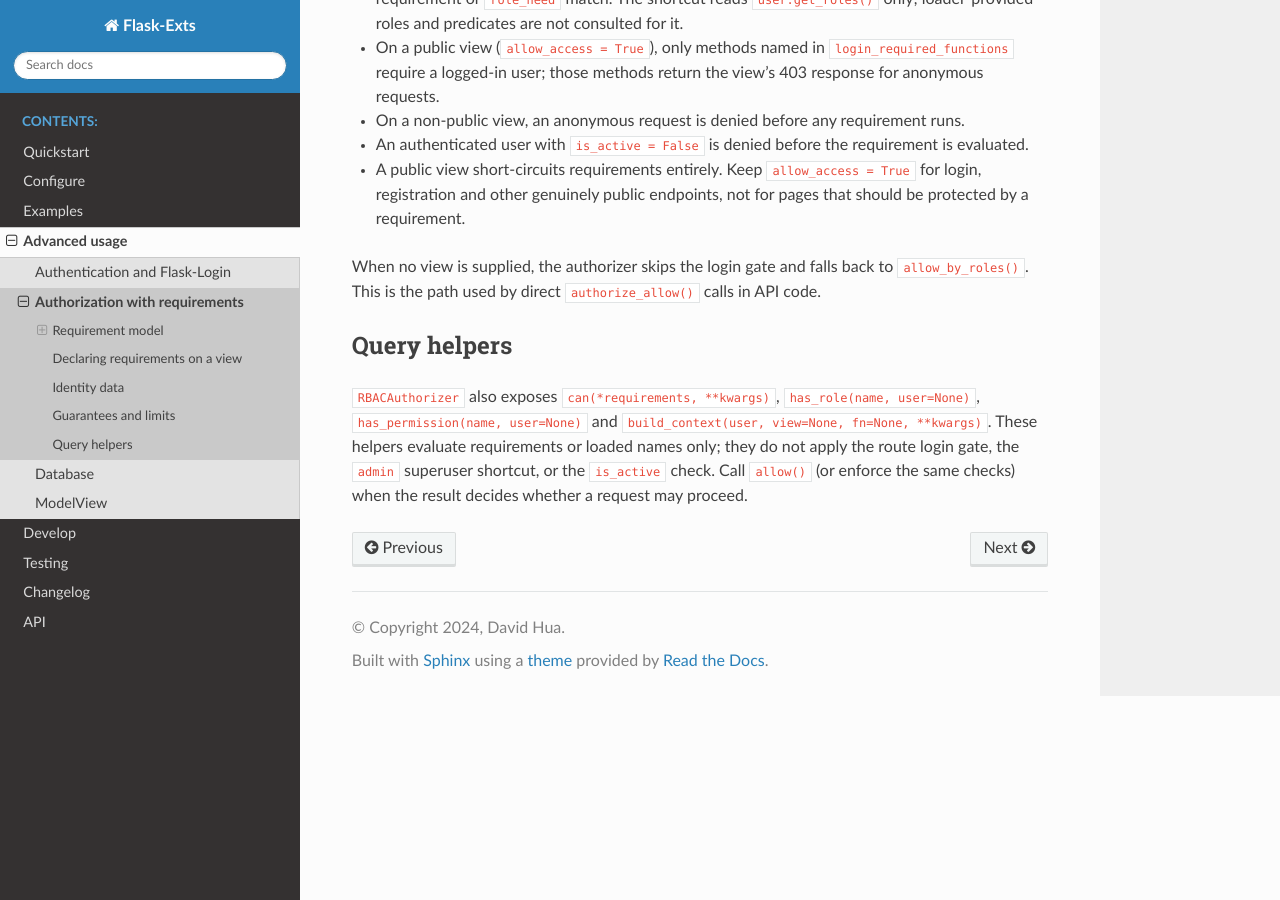
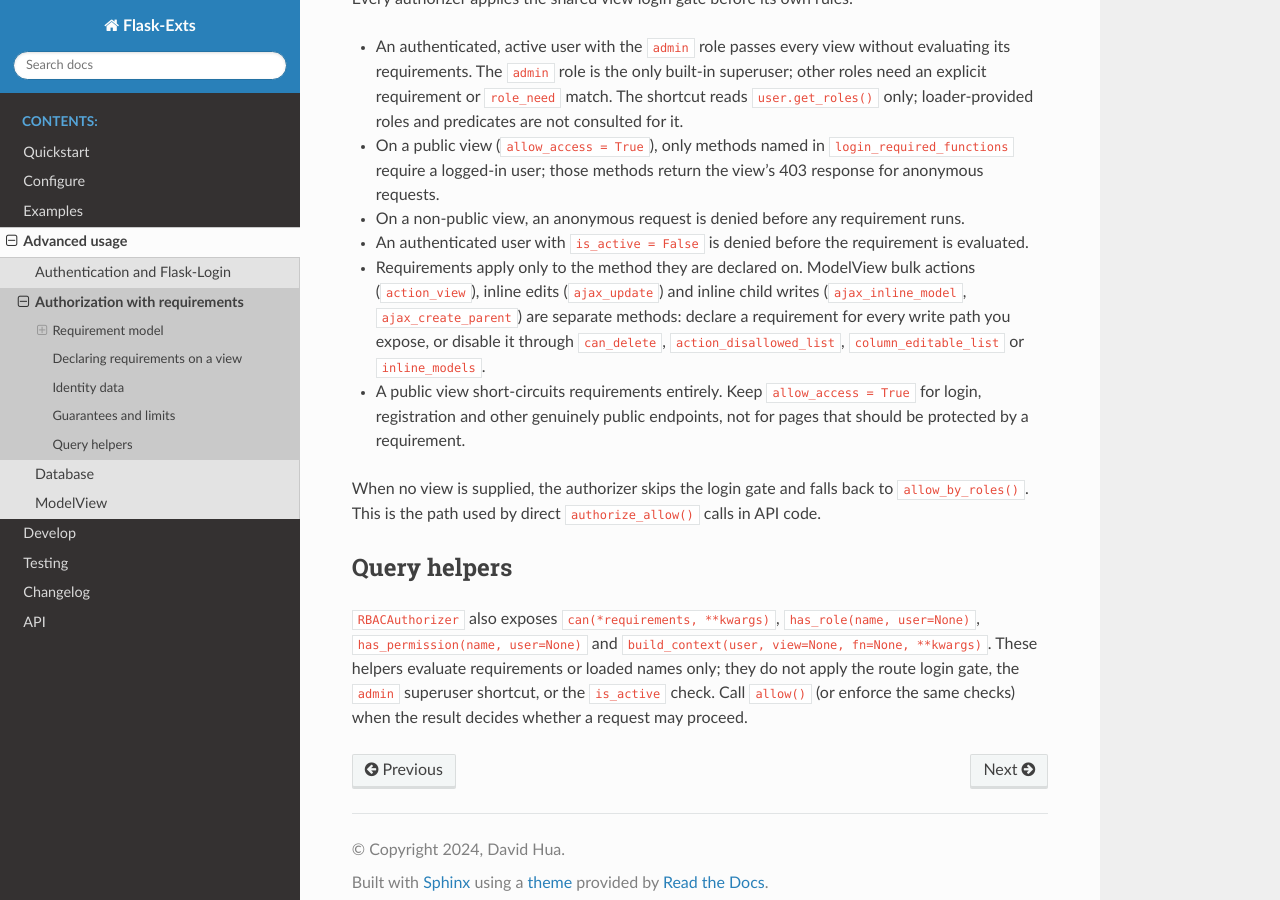
Before and after one commit to ojso/flask-exts, a Sphinx documentation site: the page built from docs/advanced/authorization.rst, in a window 1280 px wide and 900 px high, scrolled down 3076 px. Built offline with Sphinx 7.4.7 and the Read the Docs theme 3.1.0, drawn with Linux system fonts in a browser that asks for light colours; some of the changed text lies outside the part shown.

Commit message:
docs(security): correct per-method requirement keys
Name the wrapped view methods in the permissions mapping and spell out
that bulk, inline-edit, and inline-child endpoints need their own
requirements.

```diff
--- a/docs/advanced/authorization.rst
+++ b/docs/advanced/authorization.rst
@@ -103,8 +103,12 @@ not use route decorators::
 
     class TicketView(SqlaModelView):
         permission = All(Role("editor"), Predicate(owns_ticket))
-        permissions = {"delete": Permission("ticket:delete")}
+        permissions = {"delete_view": Permission("ticket:delete")}
         roles = ("admin", "support")
+
+The keys in ``permissions`` are the wrapped method names, not the URL action
+names: ModelView exposes ``create_view``, ``edit_view``, ``delete_view`` and
+``details_view``, so a ``"delete"`` key would never match.
 
 The authorizer resolves declarations in this order:
 
@@ -152,6 +156,12 @@ Every authorizer applies the shared view login gate before its own rules:
   runs.
 - An authenticated user with ``is_active = False`` is denied before the
   requirement is evaluated.
+- Requirements apply only to the method they are declared on. ModelView bulk
+  actions (``action_view``), inline edits (``ajax_update``) and inline child
+  writes (``ajax_inline_model``, ``ajax_create_parent``) are separate methods:
+  declare a requirement for every write path you expose, or disable it through
+  ``can_delete``, ``action_disallowed_list``, ``column_editable_list`` or
+  ``inline_models``.
 - A public view short-circuits requirements entirely. Keep
   ``allow_access = True`` for login, registration and other genuinely public
   endpoints, not for pages that should be protected by a requirement.
```
Also changed, not shown: 1 other file.
